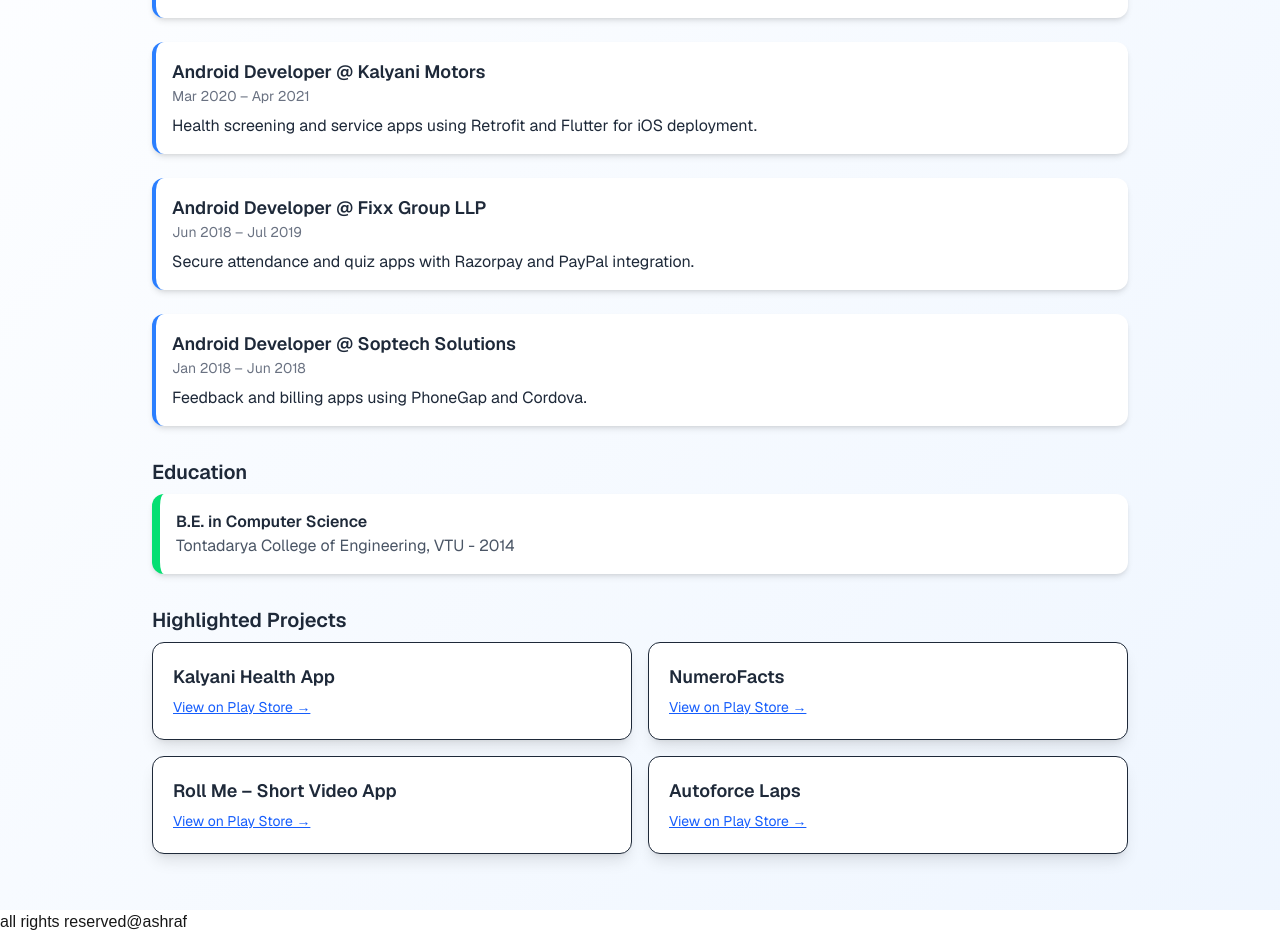
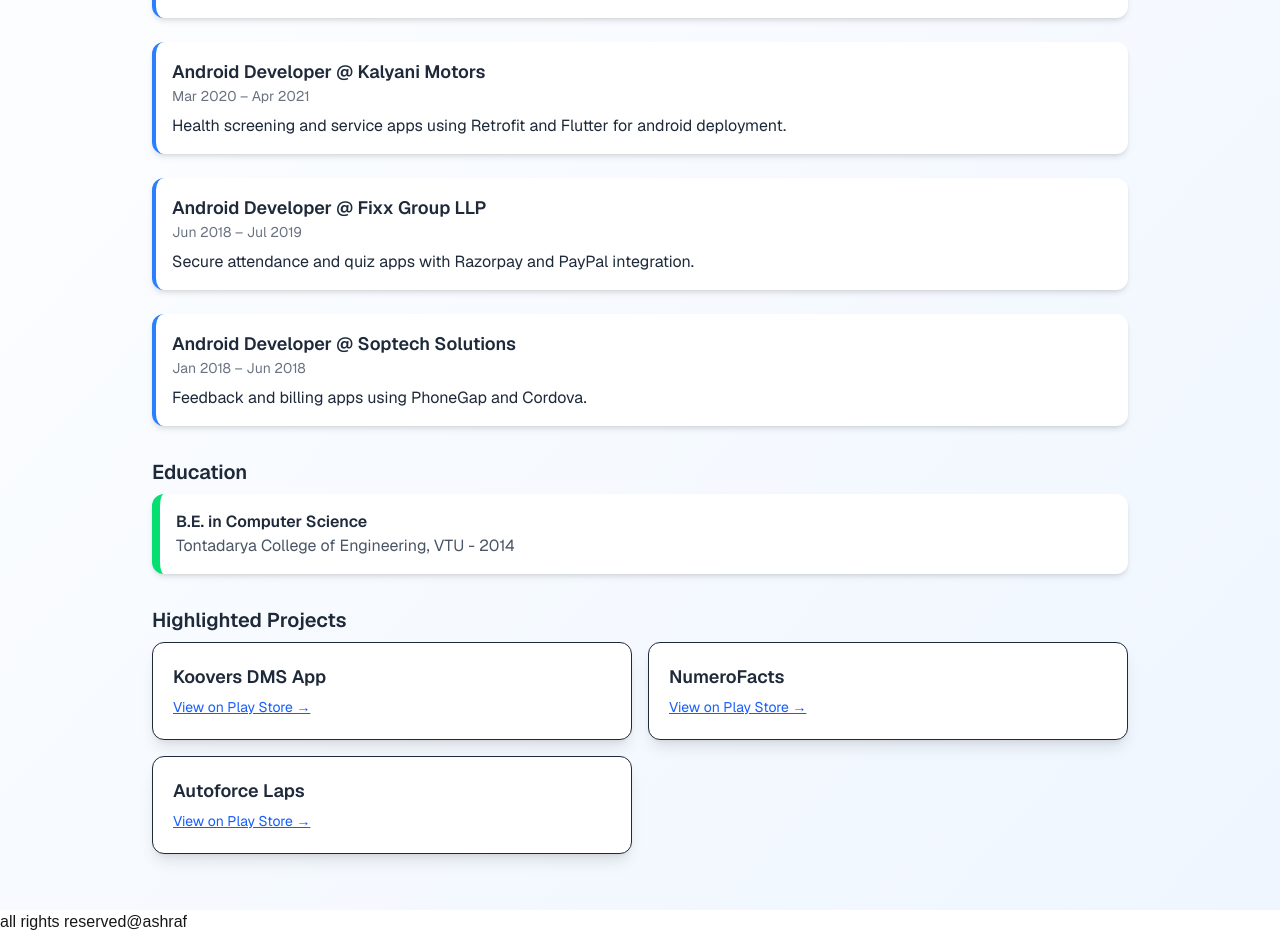
Before and after one commit to ashrafmakandar/demonextjsapp, a Next.js app: page / in a window 1280 px wide. Shown: the part 509-1443 px from the top of the page. Built offline with nearby package versions, Linux system fonts and the light colour scheme.

Commit message:
changes inititzed

```diff
--- a/app/page.tsx
+++ b/app/page.tsx
@@ -49,7 +49,7 @@
                 company: 'Kalyani Motors',
                 duration: 'Mar 2020 – Apr 2021',
                 details:
-                  'Health screening and service apps using Retrofit and Flutter for iOS deployment.',
+                  'Health screening and service apps using Retrofit and Flutter for android deployment.',
               },
               {
                 role: 'Android Developer',
@@ -83,18 +83,16 @@
 
         <Section title="Highlighted Projects">
           <div className="grid grid-cols-1 sm:grid-cols-2 gap-4">
-            <ProjectCard
-              title="Kalyani Health App"
-              link="https://play.google.com/store/apps/details?id=com.kalyani_motors.health"
+                <ProjectCard
+              title="Koovers DMS App"
+              link="https://play.google.com/store/apps/details?id=com.krsv.kdms"
             />
+
             <ProjectCard
               title="NumeroFacts"
               link="https://www.appbrain.com/app/number-facts/com.ashraf.ashraf.factonumero"
             />
-            <ProjectCard
-              title="Roll Me – Short Video App"
-              link="https://play.google.com/store/apps/details?id=com.autoforce.rollme"
-            />
+
             <ProjectCard
               title="Autoforce Laps"
               link="https://play.google.com/store/apps/details?id=com.gps.core.autoforce"
```
